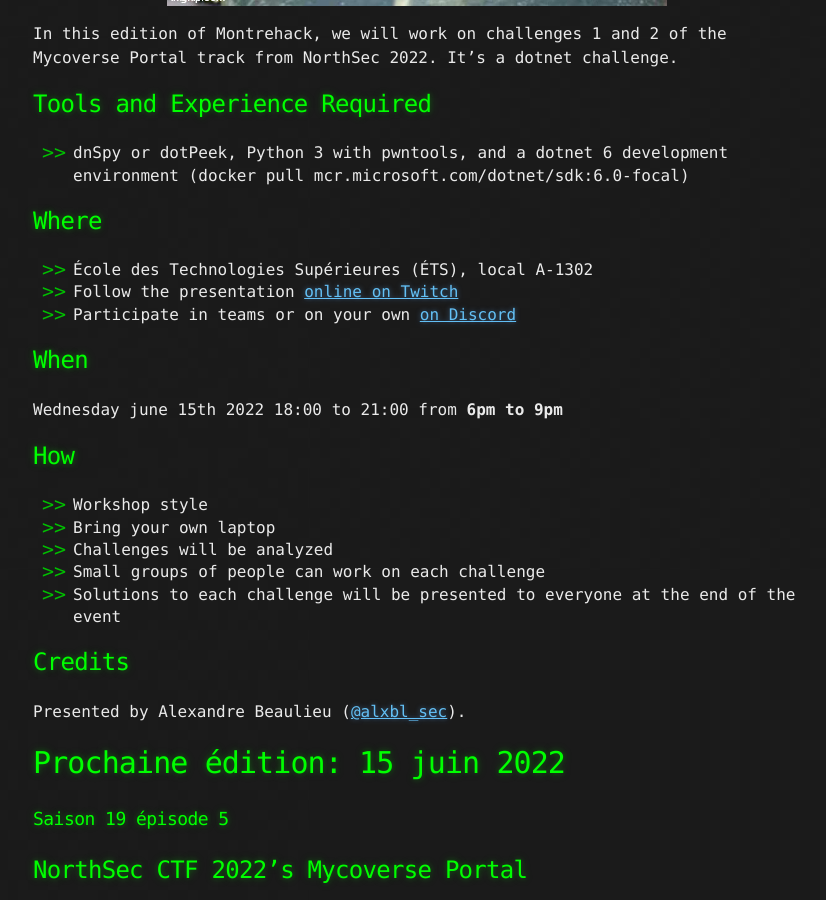
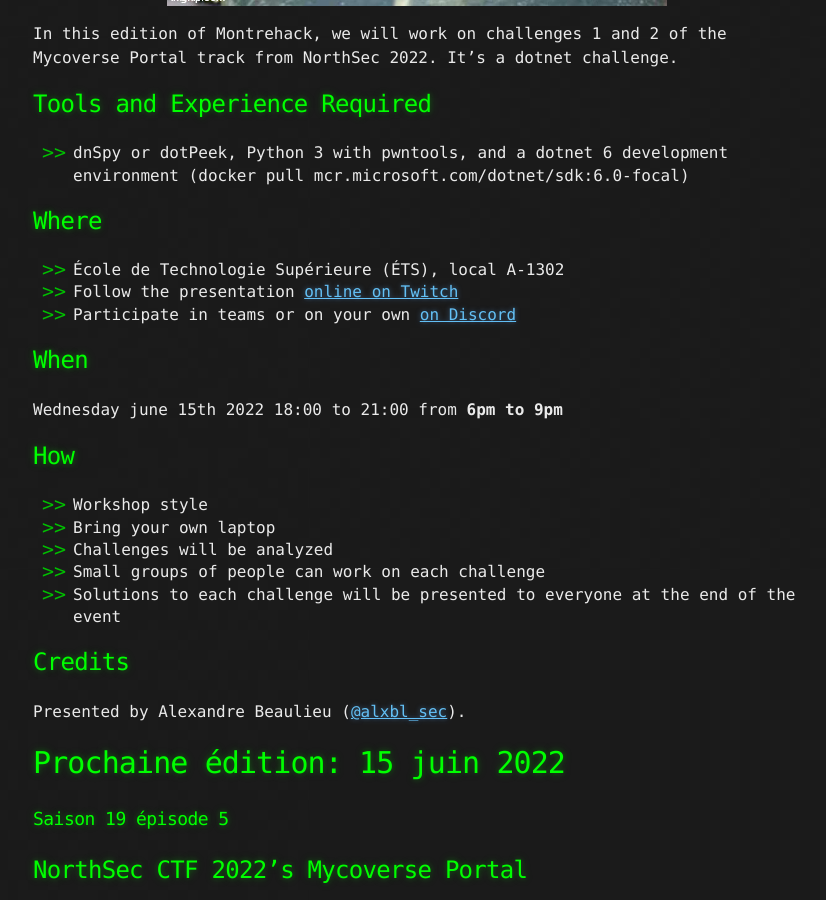
Before and after one commit to montrehack/montrehack.github.com, a Jekyll site: the page built from _posts/2022-06-15-mycoportal-nsec-2022.md, in a window 1280 px wide and 900 px high, scrolled down 1559 px. Shown: the whole window, without its empty margins (223-1049 px from the left). Built offline with Jekyll 4.4.1, drawn with Linux system fonts in a browser that asks for light colours; some of the changed text lies outside the part shown.

Commit message:
202206 (#105)
* 202206 Edition

* Remove web mentions and add ÉTS classroom

* Added meme

* Add meme

* remove duplicate image

* Fix typo ÉTS

Co-authored-by: Maxime Carbonneau <Pourliver@users.noreply.github.com>

```diff
--- a/_posts/2022-06-15-mycoportal-nsec-2022.md
+++ b/_posts/2022-06-15-mycoportal-nsec-2022.md
@@ -79,7 +79,7 @@ This edition is over. Here are the archived assets:
 ## Where
 
 
-* École des Technologies Supérieures (ÉTS), local A-1302
+* École de Technologie Supérieure (ÉTS), local A-1302
 * Follow the presentation [online on Twitch](https://twitch.tv/montrehack/)
 * Participate in teams or on your own [on Discord](https://discord.gg/4qfFwPX)
 
@@ -142,7 +142,7 @@ Cette édition est terminé, voici les archives:
 
 ## Où
 
-* École des Technologies Supérieures (ÉTS), A-1302.
+* École de Technologie Supérieure (ÉTS), A-1302.
 * Suivez la présentation [en ligne sur Twitch](https://twitch.tv/montrehack/)
 * Participez seul ou en équipe [sur Discord](https://discord.gg/4qfFwPX)
 
```
